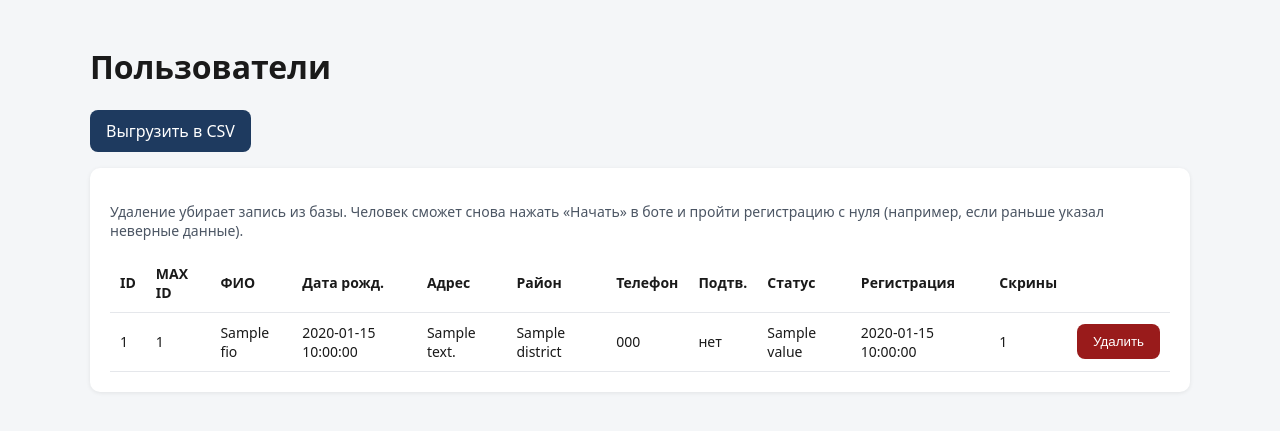
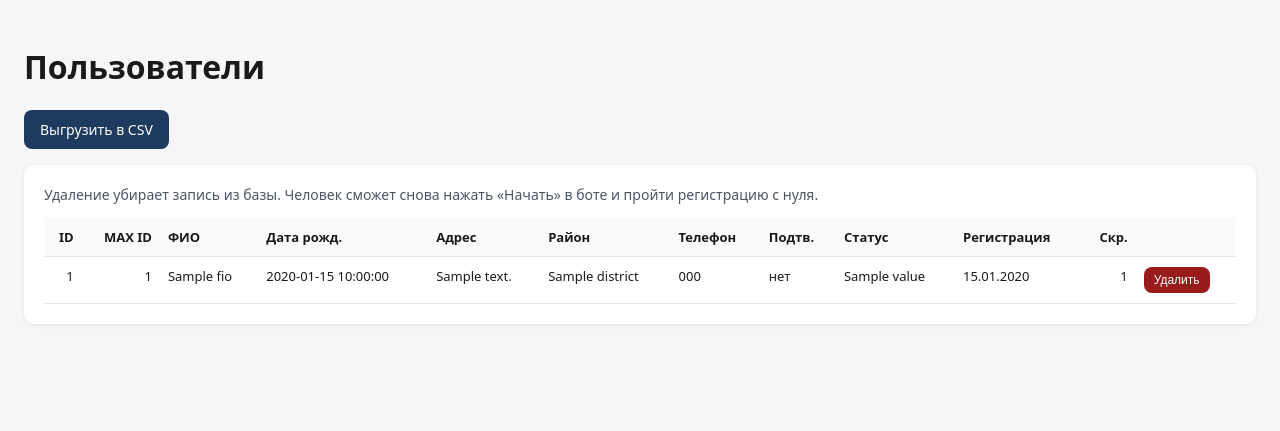
Before and after one commit to krasotov/dobro_bot, a FastAPI app: template app/admin/templates/users.html in a window 1280 px wide. Shown: the part 50-481 px from the top of the page. Run offline with FastAPI, Linux system fonts and the light colour scheme; the template is opened without the code that fills it: most values are stand-ins (such as "Sample title", 1, 10 or a date in 2020).

Commit message:
Fix skewed admin users table with horizontal scroll and column styles.
Truncate long addresses and use compact action buttons so headers align with rows.

Co-authored-by: Cursor <cursoragent@cursor.com>

```diff
--- a/app/admin/templates/base.html
+++ b/app/admin/templates/base.html
@@ -6,13 +6,21 @@
   <title>Доброчат — админ</title>
   <style>
     body { font-family: system-ui, sans-serif; margin: 0; background: #f4f6f8; color: #1a1a1a; }
-    .wrap { max-width: 1100px; margin: 0 auto; padding: 24px; }
-    nav { background: #1e3a5f; color: #fff; padding: 14px 24px; }
+    .wrap { max-width: 1280px; margin: 0 auto; padding: 24px; }
+    nav { background: #1e3a5f; color: #fff; padding: 14px 24px; overflow: hidden; }
     nav a { color: #fff; margin-right: 16px; text-decoration: none; }
+    nav span { white-space: nowrap; }
     .card { background: #fff; border-radius: 10px; padding: 20px; margin-bottom: 16px; box-shadow: 0 1px 4px rgba(0,0,0,.08); }
+    .table-wrap { overflow-x: auto; margin-top: 12px; }
     table { width: 100%; border-collapse: collapse; }
-    th, td { border-bottom: 1px solid #e5e7eb; padding: 10px; text-align: left; font-size: 14px; }
-    .btn { display: inline-block; background: #1e3a5f; color: #fff; padding: 10px 16px; border-radius: 8px; text-decoration: none; border: 0; cursor: pointer; }
+    table.data-table { min-width: 1100px; }
+    th, td { border-bottom: 1px solid #e5e7eb; padding: 10px 8px; text-align: left; font-size: 13px; vertical-align: top; }
+    th { white-space: nowrap; background: #f9fafb; font-weight: 600; position: sticky; top: 0; }
+    td.num, th.num { text-align: right; white-space: nowrap; }
+    td.nowrap { white-space: nowrap; }
+    td.truncate { max-width: 200px; overflow: hidden; text-overflow: ellipsis; white-space: nowrap; }
+    .btn { display: inline-block; background: #1e3a5f; color: #fff; padding: 10px 16px; border-radius: 8px; text-decoration: none; border: 0; cursor: pointer; font-size: 14px; }
+    .btn-sm { padding: 6px 10px; font-size: 12px; white-space: nowrap; }
     .stats { display: grid; grid-template-columns: repeat(auto-fit, minmax(180px, 1fr)); gap: 12px; }
     .stat { background: #eef3f9; border-radius: 8px; padding: 16px; }
     .stat strong { display: block; font-size: 28px; }
--- a/app/admin/templates/broadcasts.html
+++ b/app/admin/templates/broadcasts.html
@@ -38,7 +38,8 @@
 </div>
 <div class="card">
   <h2>История</h2>
-  <table>
+  <div class="table-wrap">
+  <table class="data-table">
     <thead><tr><th>ID</th><th>Дата</th><th>Районы</th><th>Картинка</th><th>Источник</th><th>Получателей</th><th>Отправлено</th><th>Ошибок</th><th>Текст</th></tr></thead>
     <tbody>
       {% for b in broadcasts %}
@@ -56,5 +57,6 @@
       {% endfor %}
     </tbody>
   </table>
+  </div>
 </div>
 {% endblock %}
--- a/app/admin/templates/users.html
+++ b/app/admin/templates/users.html
@@ -5,34 +5,46 @@
 {% if success %}<div class="card" style="background:#ecfdf5">{{ success }}</div>{% endif %}
 {% if error %}<div class="card" style="background:#fef2f2;color:#b91c1c">{{ error }}</div>{% endif %}
 <div class="card">
-  <p style="color:#4b5563;font-size:14px">
-    Удаление убирает запись из базы. Человек сможет снова нажать «Начать» в боте и пройти регистрацию с нуля
-    (например, если раньше указал неверные данные).
+  <p style="color:#4b5563;font-size:14px;margin-top:0">
+    Удаление убирает запись из базы. Человек сможет снова нажать «Начать» в боте и пройти регистрацию с нуля.
   </p>
-  <table>
+  <div class="table-wrap">
+    <table class="data-table">
       <thead>
         <tr>
-        <th>ID</th><th>MAX ID</th><th>ФИО</th><th>Дата рожд.</th><th>Адрес</th><th>Район</th><th>Телефон</th><th>Подтв.</th><th>Статус</th><th>Регистрация</th><th>Скрины</th><th></th>
+          <th class="num">ID</th>
+          <th class="num">MAX ID</th>
+          <th>ФИО</th>
+          <th class="nowrap">Дата рожд.</th>
+          <th>Адрес</th>
+          <th>Район</th>
+          <th class="nowrap">Телефон</th>
+          <th class="nowrap">Подтв.</th>
+          <th>Статус</th>
+          <th class="nowrap">Регистрация</th>
+          <th class="num">Скр.</th>
+          <th class="nowrap"></th>
         </tr>
       </thead>
       <tbody>
         {% for user in users %}
+        {% set address = user.address_normalized or user.address or "—" %}
         <tr>
-        <td>{{ user.id }}</td>
-        <td>{{ user.max_user_id }}</td>
-        <td>{{ user.fio or "—" }}</td>
-        <td>{{ user.birth_date or "—" }}</td>
-        <td>{{ user.address_normalized or user.address or "—" }}</td>
-        <td>{{ user.district or "—" }}</td>
-        <td>{{ user.phone or "—" }}</td>
-        <td>{% if user.phone_verified %}да{% elif user.phone %}нет{% else %}—{% endif %}</td>
-        <td>{% if user.is_registered %}Зарегистрирован{% else %}{{ user.state.value }}{% endif %}</td>
-        <td>{{ user.registered_at or "—" }}</td>
-        <td>{{ user.screenshots|length }}</td>
-        <td>
-          <form method="post" action="/admin/users/{{ user.id }}/delete" style="display:inline"
-                onsubmit="return confirm('Удалить пользователя {{ user.fio or user.max_user_id }}? Он сможет зарегистрироваться заново.');">
-            <button class="btn" type="submit" style="background:#991b1b">Удалить</button>
+          <td class="num">{{ user.id }}</td>
+          <td class="num">{{ user.max_user_id }}</td>
+          <td class="truncate" title="{{ user.fio or '' }}">{{ user.fio or "—" }}</td>
+          <td class="nowrap">{{ user.birth_date or "—" }}</td>
+          <td class="truncate" title="{{ address }}">{{ address }}</td>
+          <td class="truncate" title="{{ user.district or '' }}">{{ user.district or "—" }}</td>
+          <td class="nowrap">{{ user.phone or "—" }}</td>
+          <td class="nowrap">{% if user.phone_verified %}да{% elif user.phone %}нет{% else %}—{% endif %}</td>
+          <td class="nowrap">{% if user.is_registered %}OK{% else %}{{ user.state.value }}{% endif %}</td>
+          <td class="nowrap">{% if user.registered_at %}{{ user.registered_at.strftime('%d.%m.%Y') }}{% else %}—{% endif %}</td>
+          <td class="num">{{ user.screenshots|length }}</td>
+          <td class="nowrap">
+            <form method="post" action="/admin/users/{{ user.id }}/delete" style="margin:0"
+                  onsubmit="return confirm('Удалить пользователя {{ user.fio or user.max_user_id }}?');">
+              <button class="btn btn-sm" type="submit" style="background:#991b1b">Удалить</button>
             </form>
           </td>
         </tr>
@@ -40,4 +52,5 @@
       </tbody>
     </table>
   </div>
+</div>
 {% endblock %}
```
Lines whose indentation alone changed are shown as unchanged.
